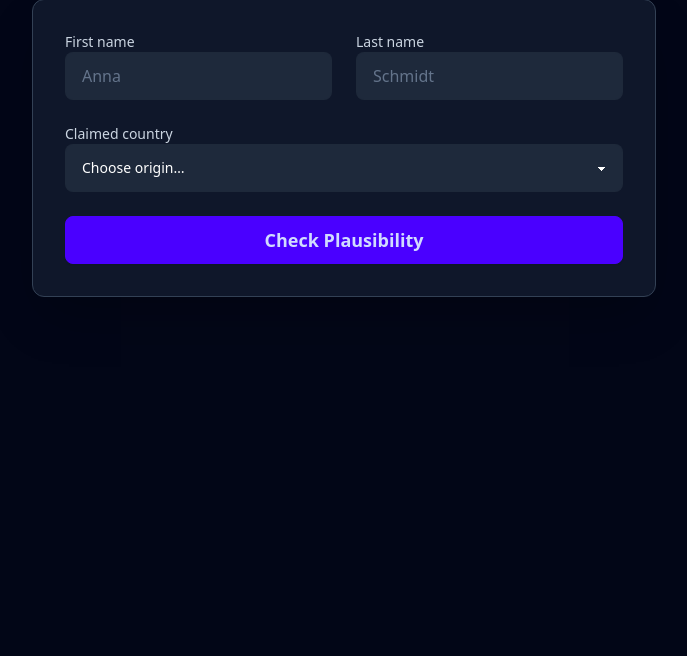
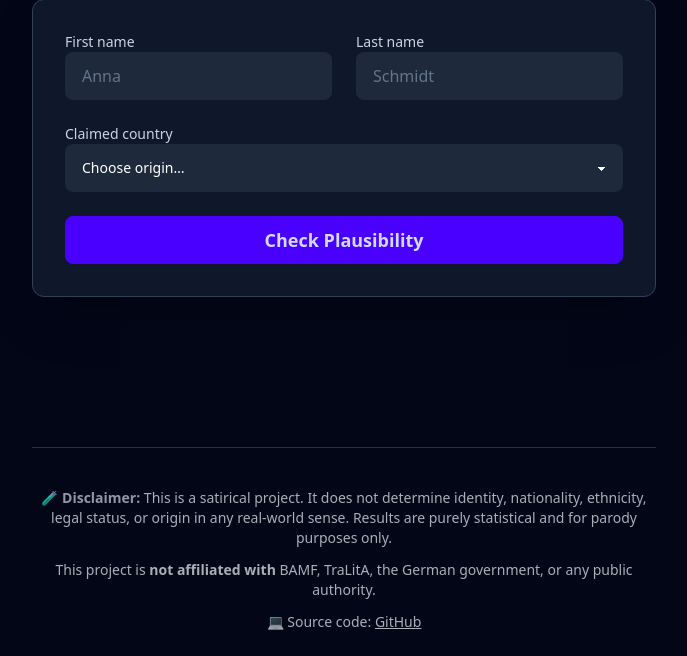
Before and after one commit to iurshina/EuroLitA, a FastAPI app: page / in a window 1280 px wide. Shown: the part 411-1067 px from the top of the page, without its empty margins (296-983 px from the left). Before the commit the page ends 708 px from the top, so only its background shows below. Run offline with FastAPI, Linux system fonts and the light colour scheme; parts of the project's set-up code (start-up, migrations or seed data) failed here and were passed over; some libraries are stand-ins or nearby versions.

Commit message:
Adds a gh link and a disclaimer

```diff
--- a/templates/index.html
+++ b/templates/index.html
@@ -106,4 +106,28 @@
 <div id="loading" class="htmx-indicator text-center mt-4 opacity-0 transition-opacity">
     <span class="loading loading-spinner loading-lg text-indigo-400"></span>
 </div>
+
+<footer class="mt-16 pt-10 border-t border-slate-700 text-center text-sm opacity-70 space-y-3">
+
+    <p>
+        🧪 <span class="font-semibold text-slate-300">Disclaimer:</span>
+        This is a satirical project. It does not determine identity,
+        nationality, ethnicity, legal status, or origin in any real-world sense.
+        Results are purely statistical and for parody purposes only.
+    </p>
+
+    <p>
+        This project is <span class="font-semibold">not affiliated with</span> BAMF,
+        TraLitA, the German government, or any public authority.
+    </p>
+
+    <p>
+        💻 Source code:
+        <a href="https://github.com/iurshina/EuroLitA" target="_blank" rel="noopener"
+            class="underline hover:text-indigo-300">
+            GitHub
+        </a>
+    </p>
+
+</footer>
 {% endblock %}
```
